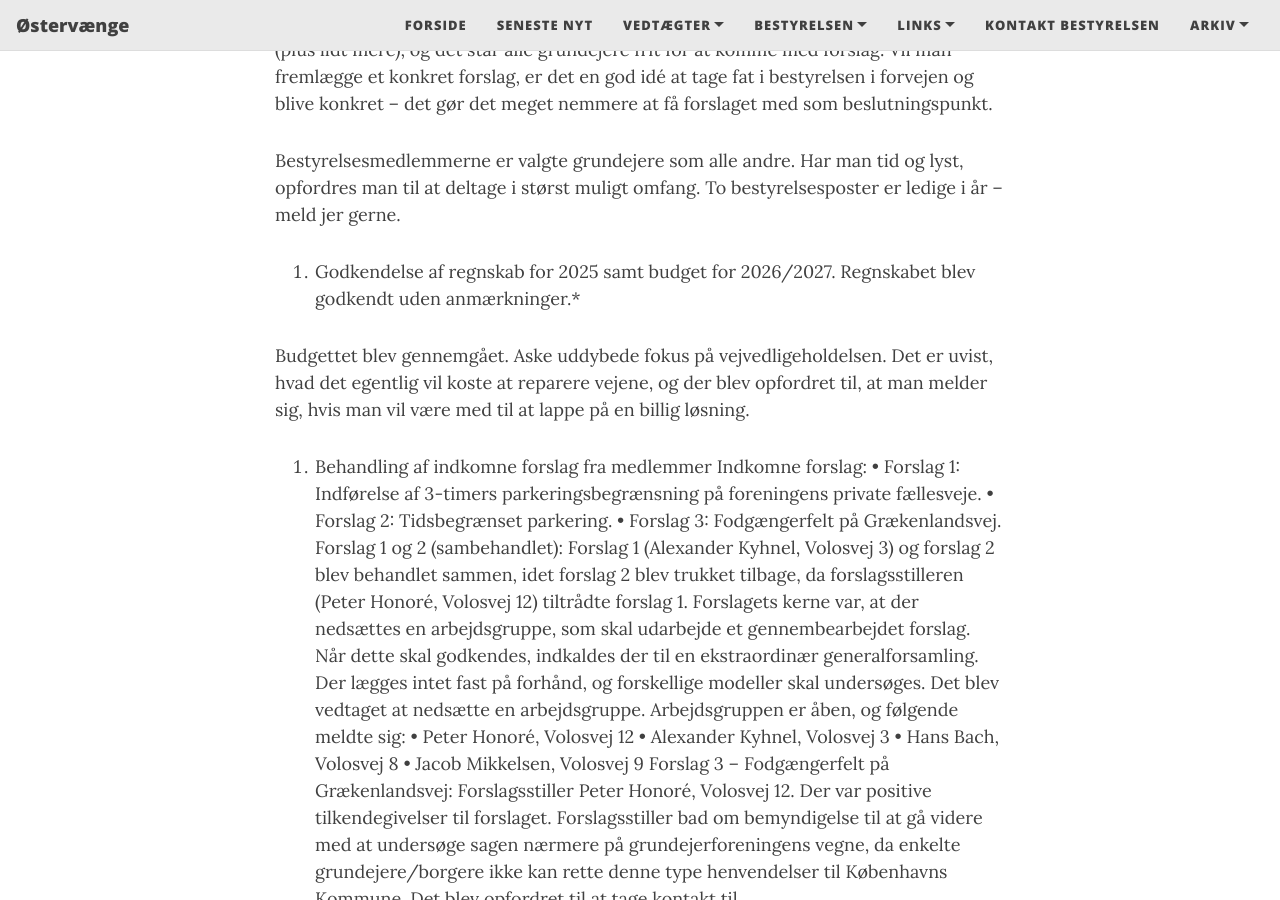
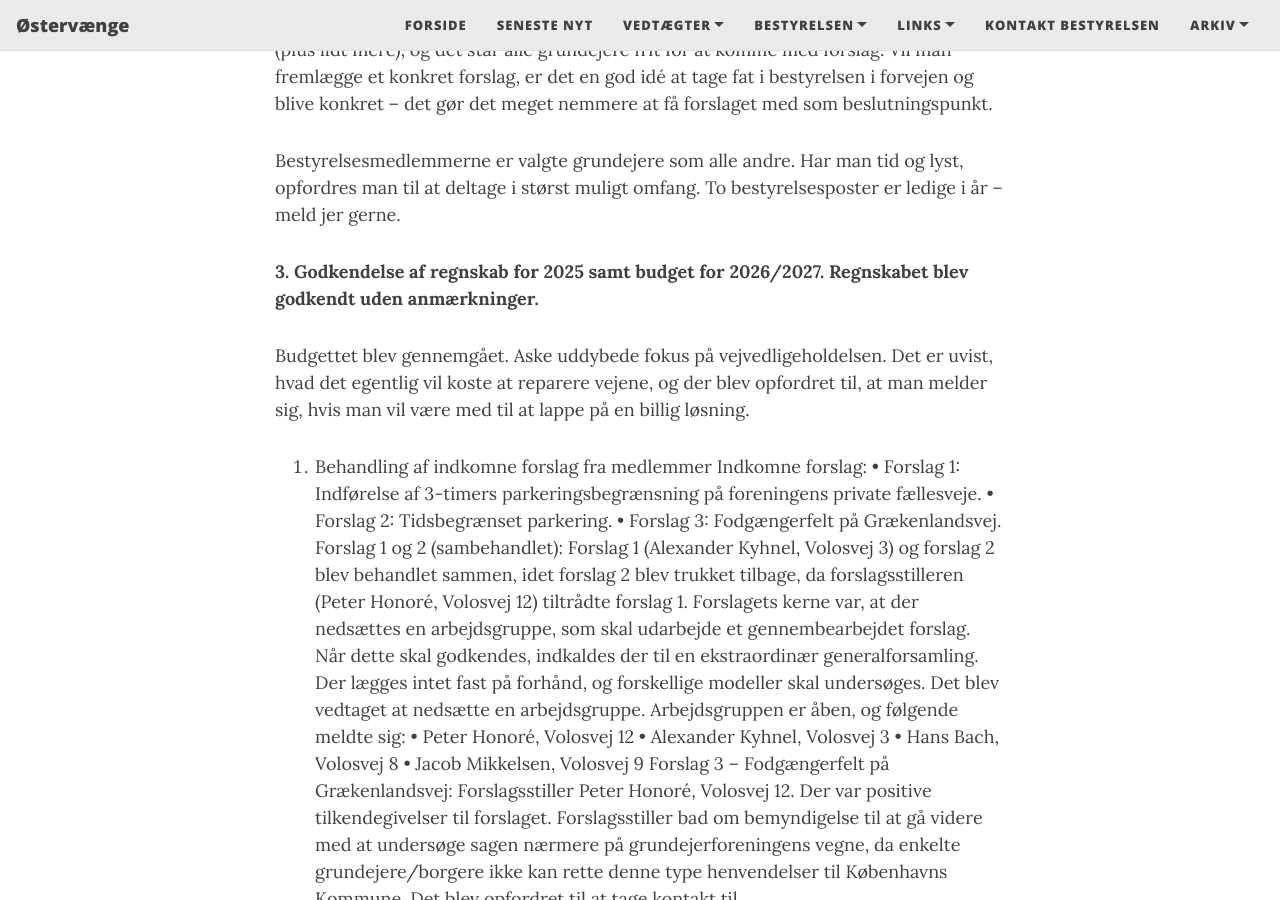
Before and after one commit to mex/oestervaenge.dk, a Jekyll site: the page built from _posts/2026-07-15-SenesteNyt.md, in a window 1280 px wide and 900 px high, scrolled down 1492 px. Built offline with Jekyll 4.4.1, drawn with Linux system fonts in a browser that asks for light colours.

Commit message:
Bolded approval statement in meeting notes

```diff
--- a/_posts/2026-07-15-SenesteNyt.md
+++ b/_posts/2026-07-15-SenesteNyt.md
@@ -43,7 +43,7 @@ Generelt opleves et øget ønske om fælles aktiviteter i grundejerforeningen, h
 Bestyrelsesmedlemmerne er valgte grundejere som alle andre. Har man tid og lyst, opfordres man til at deltage i størst muligt omfang. To bestyrelsesposter er ledige i år – meld jer gerne.
 
 
-3. Godkendelse af regnskab for 2025 samt budget for 2026/2027. Regnskabet blev godkendt uden anmærkninger.*
+**3. Godkendelse af regnskab for 2025 samt budget for 2026/2027. Regnskabet blev godkendt uden anmærkninger.**
 
 
 Budgettet blev gennemgået. Aske uddybede fokus på vejvedligeholdelsen. Det er uvist, hvad det egentlig vil koste at reparere vejene, og der blev opfordret til, at man melder sig, hvis man vil være med til at lappe på en billig løsning.
```
